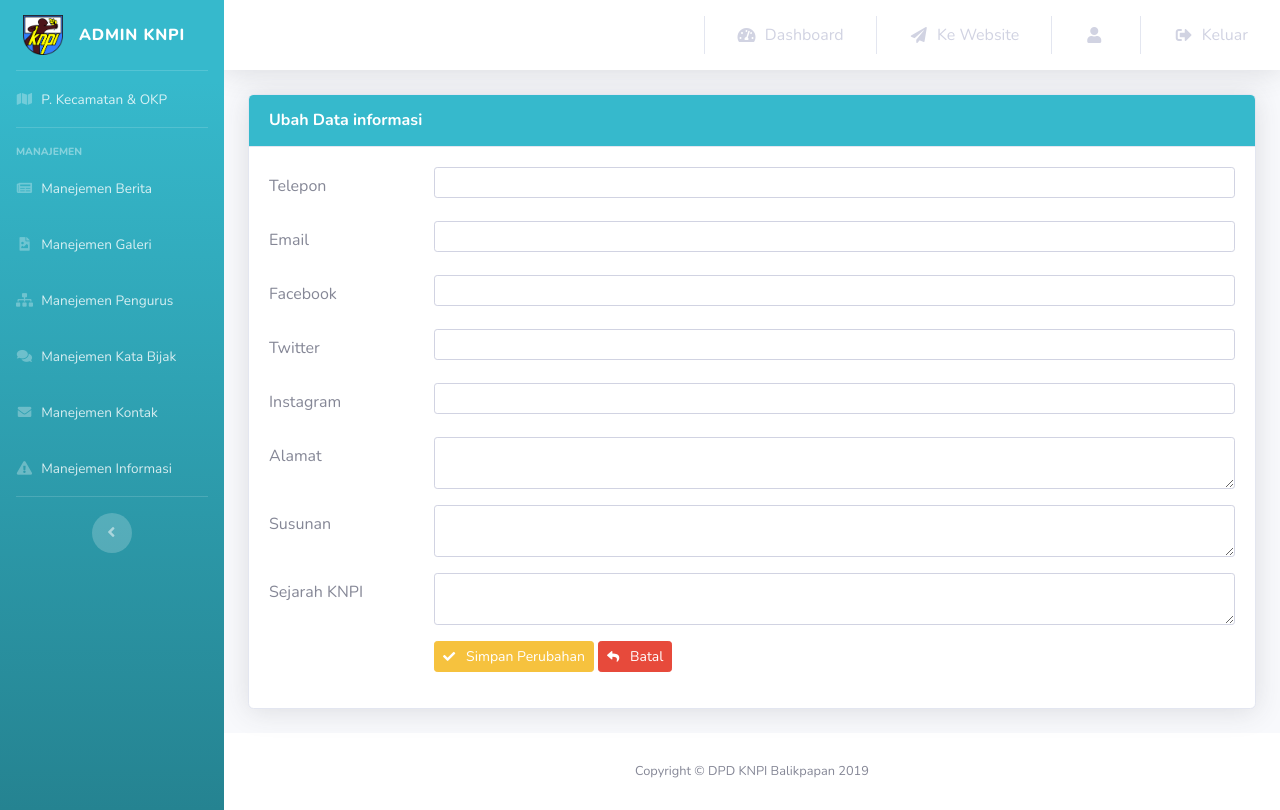
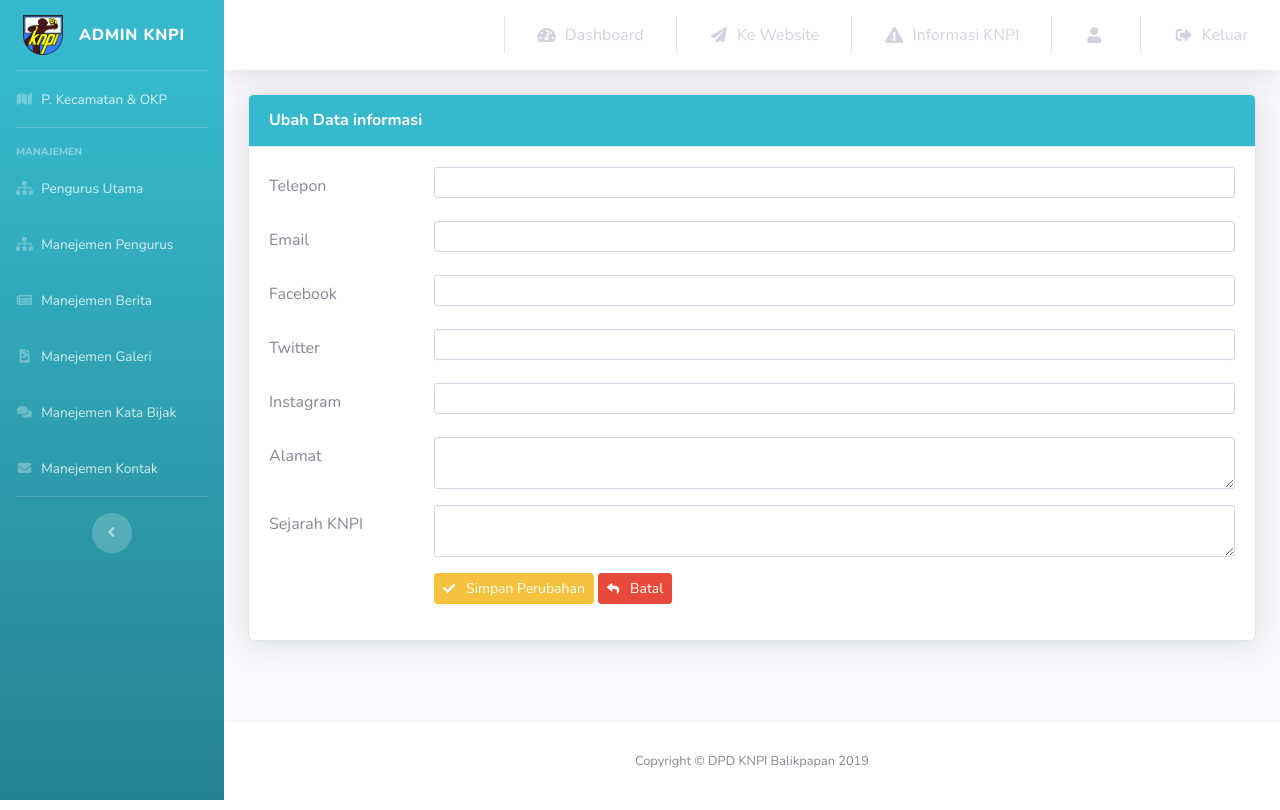
Before and after one commit to alifahfathonah/dpdknpibalikpapan, a CodeIgniter app: the page made by application/views/back/informasi.php in a window 1280 px wide. Run offline with CodeIgniter, Linux system fonts and the light colour scheme; data that the repository does not hold is empty; some libraries are stand-ins or nearby versions.

Commit message:
v.1.3 - perbaikan layut header, read view informasi

```diff
--- a/application/views/back/informasi.php
+++ b/application/views/back/informasi.php
@@ -61,14 +61,6 @@
                                     </div>
                                     <div class="col-12">
                                         <div class="form-group row">
-                                            <label for="txt_susun" class="col-sm-2 col-form-label">Susunan</label>
-                                            <div class="col-sm-10">
-                                                <textarea name="txt_susun" id="txt_susun" class="form-control form-control-sm"><?= $informasi->susuninf ?></textarea>
-                                            </div>
-                                        </div>
-                                    </div>
-                                    <div class="col-12">
-                                        <div class="form-group row">
                                             <label for="txt_sjrh" class="col-sm-2 col-form-label">Sejarah KNPI</label>
                                             <div class="col-sm-10">
                                                 <textarea name="txt_sjrh" id="txt_sjrh" class="form-control form-control-sm"><?= $informasi->sjrhinf ?></textarea>
@@ -100,12 +92,6 @@
     var roxyFileman = '<?php echo base_url('asset/vendor/fileman/') ?>';
 
     $(document).ready(function () {
-
-        CKEDITOR.replace( 'txt_susun',{
-                filebrowserBrowseUrl:roxyFileman+'/index.html',
-                filebrowserImageBrowseUrl:roxyFileman+'/index.html?type=image'
-        });
-
         CKEDITOR.replace( 'txt_sjrh',{
                 filebrowserBrowseUrl:roxyFileman+'/index.html',
                 filebrowserImageBrowseUrl:roxyFileman+'/index.html?type=image'
--- a/application/views/back/layouts/header.php
+++ b/application/views/back/layouts/header.php
@@ -56,6 +56,18 @@
 
          <!-- Nav Item - Pages Collapse Menu -->
          <li class="nav-item">
+            <a class="nav-link" href="<?php echo site_url('admin/view/pengurus') ?>">
+               <i class="fas fa-fw fa-sitemap"></i>
+               <span>Pengurus Utama</span>
+            </a>
+         </li>
+         <li class="nav-item">
+            <a class="nav-link" href="<?php echo site_url('admin/view/pengurus') ?>">
+               <i class="fas fa-fw fa-sitemap"></i>
+               <span>Manejemen Pengurus</span>
+            </a>
+         </li>
+         <li class="nav-item">
             <a class="nav-link" href="<?php echo site_url('admin/view/berita') ?>">
                <i class="fas fa-fw fa-newspaper"></i>
                <span>Manejemen Berita</span>
@@ -65,12 +77,6 @@
             <a class="nav-link" href="<?php echo site_url('admin/view/galeri') ?>">
                <i class="fas fa-fw fa-file-image"></i>
                <span>Manejemen Galeri</span>
-            </a>
-         </li>
-         <li class="nav-item">
-            <a class="nav-link" href="<?php echo site_url('admin/view/pengurus') ?>">
-               <i class="fas fa-fw fa-sitemap"></i>
-               <span>Manejemen Pengurus</span>
             </a>
          </li>
          <li class="nav-item">
@@ -85,13 +91,6 @@
                <span>Manejemen Kontak</span>
             </a>
          </li>
-         <li class="nav-item">
-            <a class="nav-link" href="<?php echo site_url('admin/view/informasi') ?>">
-               <i class="fas fa-fw fa-exclamation-triangle"></i>
-               <span>Manejemen Informasi</span>
-            </a>
-         </li>
-
 
          <!-- Divider -->
          <hr class="sidebar-divider d-none d-md-block">
@@ -139,6 +138,15 @@
 
                   <!-- Nav Item - setting user -->
                   <li class="nav-item dropdown no-arrow mx-1">
+                     <a class="nav-link dropdown-toggle" href="<?php echo site_url('admin/view/informasi') ?>">
+                        <i class="fas fa-exclamation-triangle fa-fw"></i> &nbsp; Informasi KNPI
+                     </a>
+                  </li>
+
+                  <div class="topbar-divider d-none d-sm-block"></div>
+
+                  <!-- Nav Item - setting user -->
+                  <li class="nav-item dropdown no-arrow mx-1">
                      <a class="nav-link dropdown-toggle" href="<?= site_url('admin/view/profil') ?>">
                      <i class="fas fa-user fa-fw"></i> &nbsp; <?php echo $this->session->userdata('namausr') ?>
                      </a>
```
